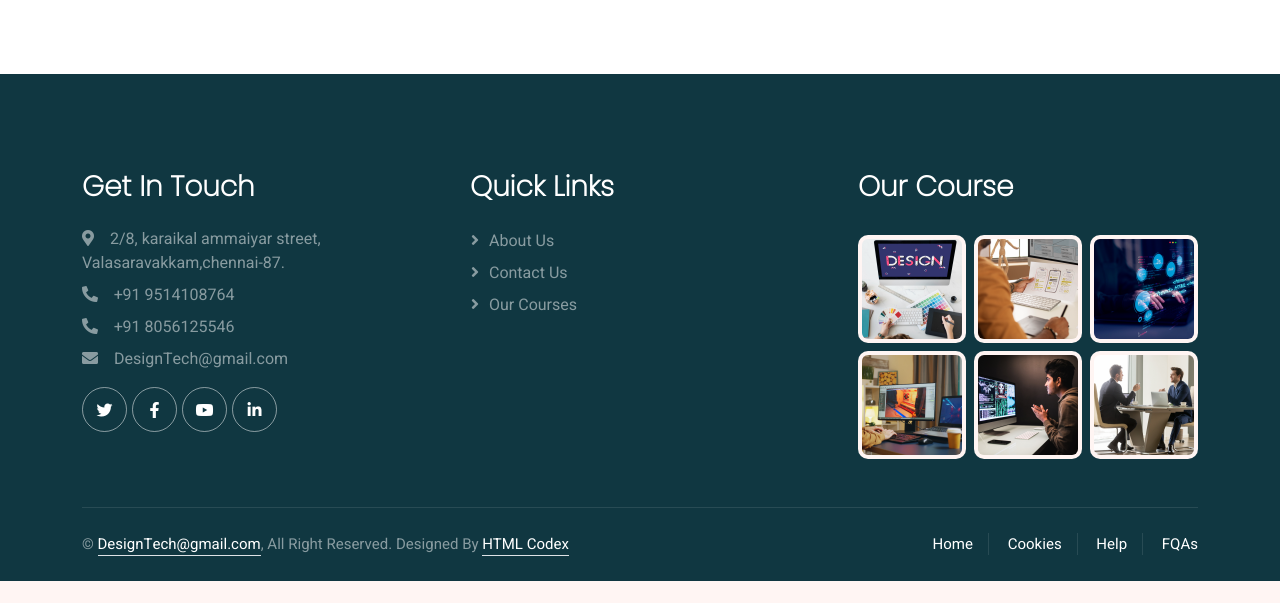
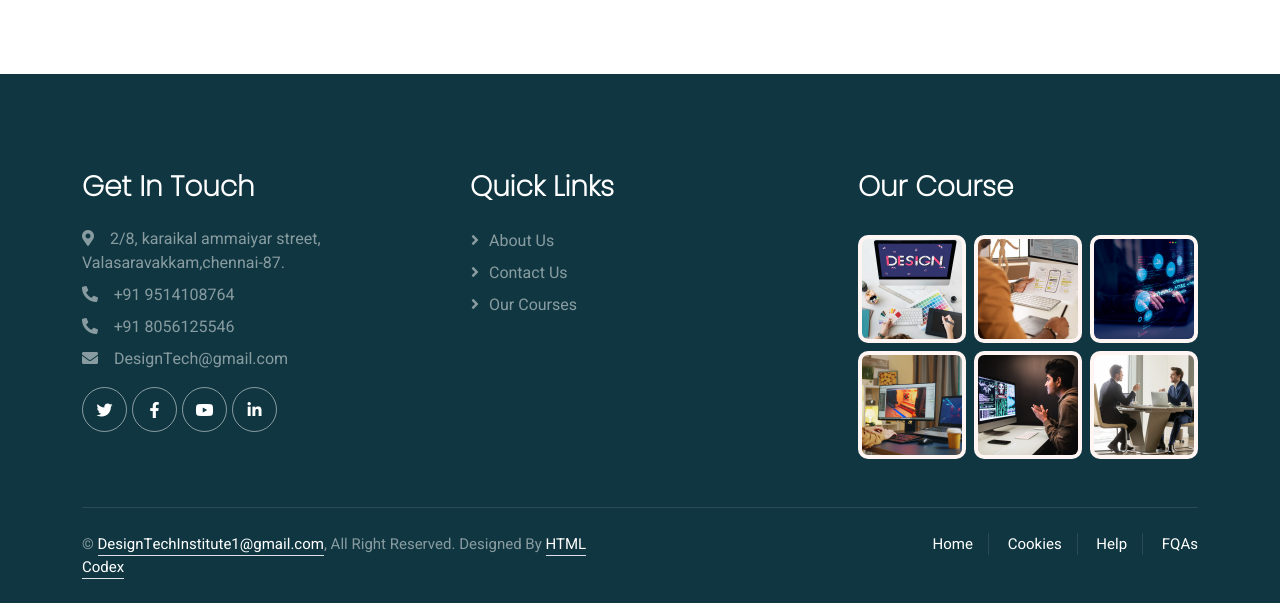
Before and after one commit to DesignTech56/DesignTech, a plain HTML site: page index.html in a window 1280 px wide. Shown: the part 4535-5138 px from the top of the page. Before the commit the page ends 5116 px from the top, so only its background shows below. Drawn offline with nearby package versions, Linux system fonts and the light colour scheme.

Commit message:
Update index.html

```diff
--- a/index.html
+++ b/index.html
@@ -722,7 +722,7 @@
                 <div class="copyright">
                     <div class="row">
                         <div class="col-md-6 text-center text-md-start mb-3 mb-md-0">
-                            &copy; <a class="border-bottom" href="#">DesignTech@gmail.com</a>, All Right Reserved.
+                            &copy; <a class="border-bottom" href="#">DesignTechInstitute1@gmail.com</a>, All Right Reserved.
 
 							<!--/*** This template is free as long as you keep the footer author’s credit link/attribution link/backlink. If you'd like to use the template without the footer author’s credit link/attribution link/backlink, you can purchase the Credit Removal License from "https://htmlcodex.com/credit-removal". Thank you for your support. ***/-->
 							Designed By <a class="border-bottom" href="https://htmlcodex.com">HTML Codex</a>
```
